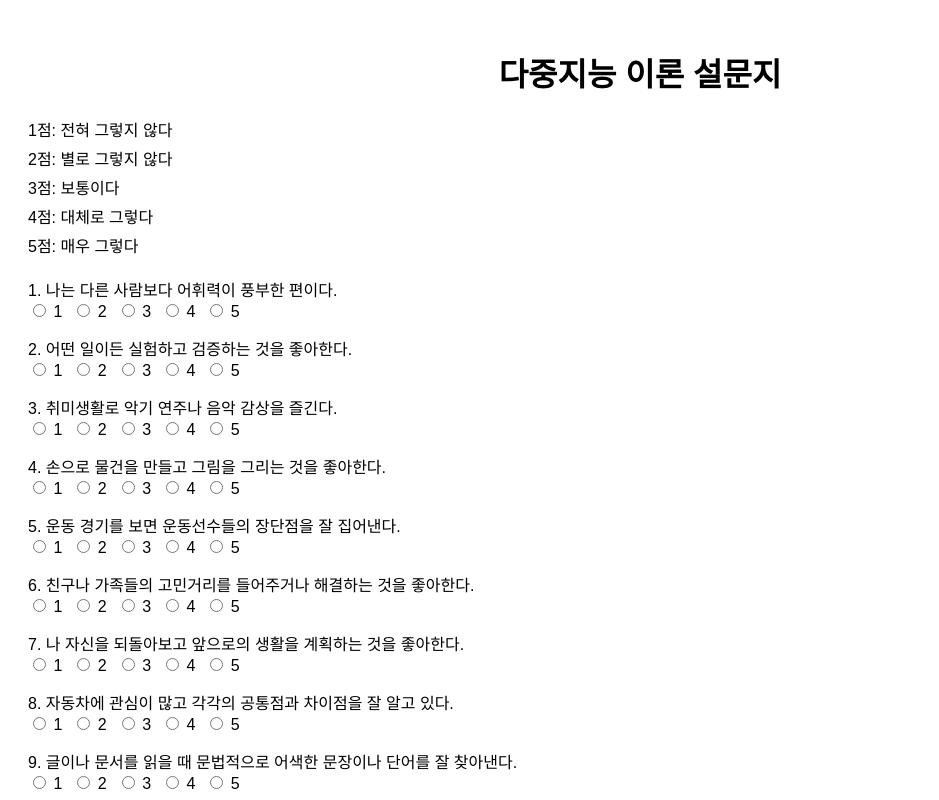
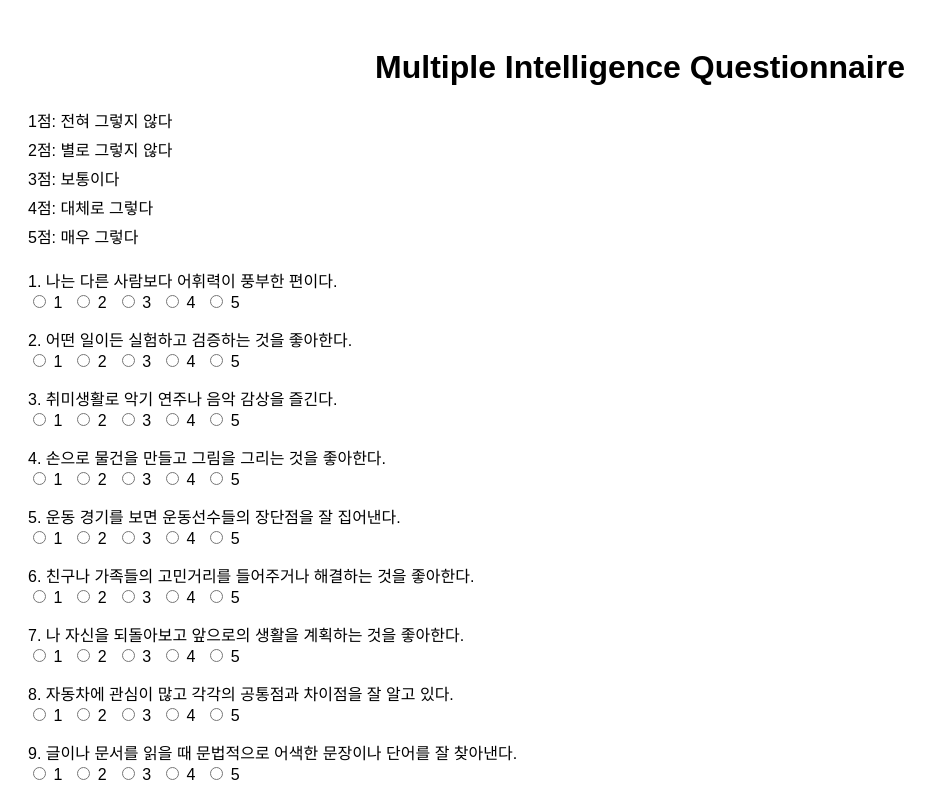
Before and after one commit to go-lightup/multiple-intelligence, a plain HTML site: page index.html in a window 1280 px wide. Shown: the top 800 px of the page, without its empty margins (0-939 px from the left). Drawn offline with nearby package versions, Linux system fonts and the light colour scheme.

Commit message:
Update index.html

```diff
--- a/index.html
+++ b/index.html
@@ -44,7 +44,7 @@
 </head>
 <body>
 
-<h1>다중지능 이론 설문지</h1>
+<h1>Multiple Intelligence Questionnaire</h1>
 <div class="description">
     <p>1점: 전혀 그렇지 않다</p>
     <p>2점: 별로 그렇지 않다</p>
```
